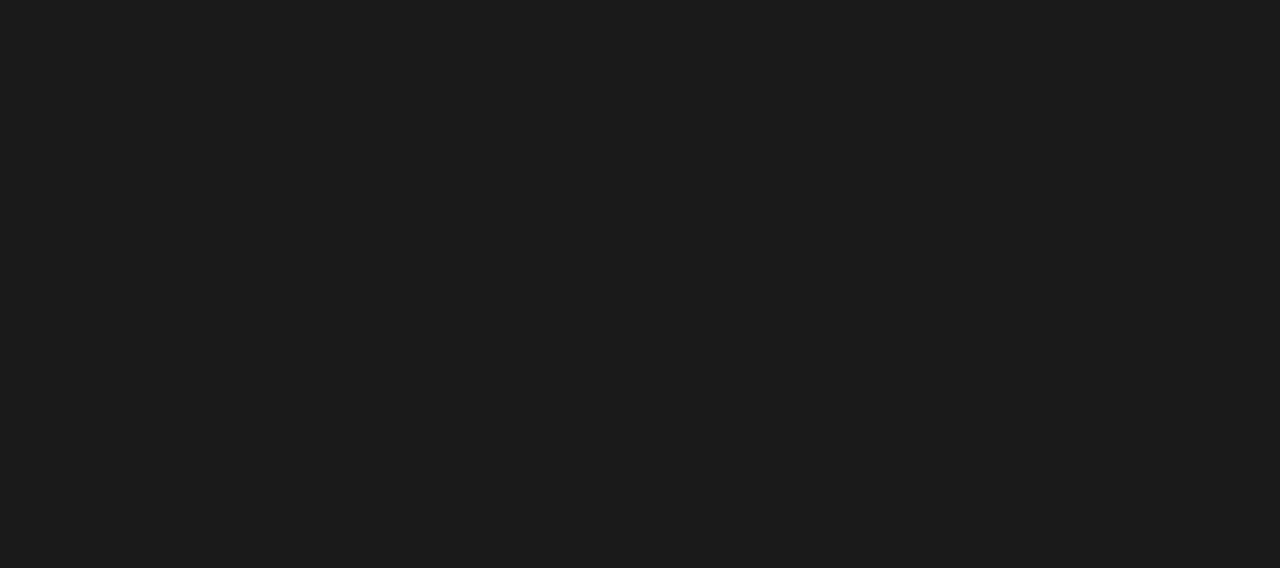
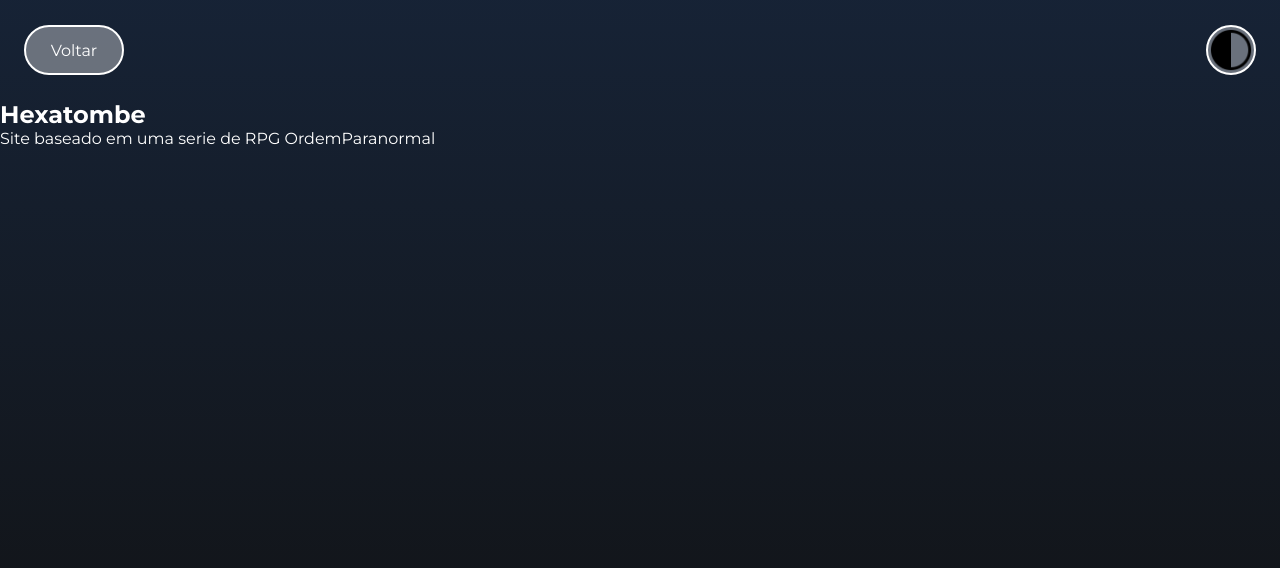
Before and after one commit to Herdes-s/Portfolio, a React (Vite) app: page /project/1 in a window 1280 px wide. Before the commit this address had no page. Shown: the top 568 px of the page. Built offline with nearby package versions, Linux system fonts and the light colour scheme.

Commit message:
Criação da pagina de projeto unico

```diff
--- a/src/App.jsx
+++ b/src/App.jsx
@@ -2,6 +2,7 @@
 import './App.css'
 import AllProjects from './pages/AllProjects'
 import Home from "./pages/Home"
+import InformationProject from './pages/InformationProject'
 
 function App() {
 
@@ -10,6 +11,7 @@
     <Routes>
       <Route path='/' element={<Home />} />
       <Route path="projects" element={<AllProjects />} />
+      <Route path="project/:id" element={<InformationProject />} />
     </Routes>
   )
 }
--- /dev/null
+++ b/src/assets/hooks/ScrollToTop.jsx
@@ -0,0 +1,12 @@
+import { useEffect } from "react";
+import { useLocation } from "react-router-dom";
+
+export default function ScrollToTop() {
+  const { pathname } = useLocation();
+
+  useEffect(() => {
+    window.scrollTo(0, 0);
+  }, [pathname]);
+
+  return null;
+}
--- a/src/data/habilidades.js
+++ b/src/data/habilidades.js
@@ -1,5 +1,5 @@
-const frontend = ["HTML", "CSS", "JavaScript", "React", "Tailwind"];
-const ferramentas = ["Git", "GitHub", "VS Code", "Figma"];
+const frontend = ["HTML", "CSS", "SCSS", "JavaScript", "Typescript", "React", "Tailwind"];
+const ferramentas = ["Git", "GitHub", "VS Code", "Figma", "IA"];
 const habilidadesessenciais = ["UI/UX Design", "Design Responsivo", "Acessibilidade", "Performance Web"];
 
 export { frontend, ferramentas, habilidadesessenciais };
--- a/src/data/projetos.js
+++ b/src/data/projetos.js
@@ -47,7 +47,7 @@
     repositorio: "https://github.com/Herdes-s/Barbearia",
     btn_2: "Ver site",
     site: "https://barbearia-nine-gold.vercel.app/",
-    modo: "developer",
+    modo: [ "developer", "designer" ],
   },
   {
     id: 5,
@@ -58,7 +58,7 @@
     repositorio: "https://github.com/Herdes-s/E-commerce",
     btn_2: "Ver site",
     site: "https://e-commerce-gilt-psi-72.vercel.app/",
-    modo: "developer",
+    modo: [ "developer", "designer" ],
   },
 ];
 
--- a/src/main.jsx
+++ b/src/main.jsx
@@ -2,9 +2,11 @@
 import "./index.css";
 import App from "./App.jsx";
 import { BrowserRouter } from "react-router-dom";
+import ScrollToTop from "./assets/hooks/ScrollToTop.jsx";
 
 createRoot(document.getElementById("root")).render(
   <BrowserRouter>
+    <ScrollToTop />
     <App />
   </BrowserRouter>,
 );
--- a/src/pages/AllProjects/index.jsx
+++ b/src/pages/AllProjects/index.jsx
@@ -8,6 +8,7 @@
 
 function AllProjects() {
   const [lightMode, setLightMode] = useState(false);
+  const navigate = useNavigate();
 
   const toggleLightMode = () => {
     setLightMode(!lightMode);
@@ -19,7 +20,6 @@
     }
   };
 
-  const navigate = useNavigate();
   return (
     <>
       <header className={styles.header}>
@@ -39,7 +39,10 @@
           <h1 className={styles.title}>Todos os Projetos</h1>
           <div className={styles.show_projects}>
             {projetos.map((projeto) => (
-              <div className={styles.banner} onClick={() => projeto.site !== "" ? window.open(projeto.site, "_blank") : window.open(projeto.repositorio, "_blank")}>
+              <div
+                className={styles.banner}
+                onClick={() => navigate(`/project/${projeto.id}`)}
+              >
                 <div className={styles.banner_info}>
                   <img className={styles.image_banner} src={projeto.img} />
                   <h2>{projeto.nome}</h2>
--- /dev/null
+++ b/src/pages/InformationProject/InformationProject.module.css
@@ -0,0 +1,57 @@
+.header {
+  position: fixed;
+  top: 0;
+  left: 50%;
+  transform: translateX(-50%);
+
+  width: 100%;
+  max-width: 1300px;
+  height: 6.25rem;
+
+  display: flex;
+  justify-content: space-between;
+  align-items: center;
+  padding: 1rem 1.5rem;
+  z-index: 998;
+}
+
+.back {
+  position: relative;
+  background: rgba(var(--color-neutre-secondary), 0.36);
+  border: rgb(var(--color-neutre-secondary)) 2px solid;
+  border-radius: 50px;
+  height: 3.125rem;
+  width: 6.25rem;
+
+  display: flex;
+  justify-content: center;
+  align-items: center;
+
+  cursor: pointer;
+  z-index: 1000;
+}
+
+.modeLight {
+  background: rgba(var(--color-neutre-secondary), 0.36);
+  border: rgb(var(--color-neutre-secondary)) 2px solid;
+  border-radius: 100%;
+  height: 3.125rem;
+  width: 3.125rem;
+
+  cursor: pointer;
+}
+
+.modeLight img {
+  width: 100%;
+  border-radius: 100%;
+}
+
+.section {
+  min-height: 100dvh;
+  background: linear-gradient(
+    to bottom,
+    rgba(var(--color-bg-secondary), 0.36),
+    rgba(var(--color-secondary), 0.36)
+  );
+  padding-top: 6.25rem;
+}
--- /dev/null
+++ b/src/pages/InformationProject/index.jsx
@@ -0,0 +1,48 @@
+import { useNavigate, useParams } from "react-router-dom";
+import projetos from "../../data/projetos";
+import styles from "./InformationProject.module.css";
+import { useState } from "react";
+import dark_light from "../../assets/images/dark_light.png";
+
+function InformationProject() {
+  const { id } = useParams();
+  const [lightMode, setLightMode] = useState(false);
+  const navigate = useNavigate();
+
+  const toggleLightMode = () => {
+    setLightMode(!lightMode);
+
+    if (!lightMode) {
+      document.documentElement.classList.add("light-mode");
+    } else {
+      document.documentElement.classList.remove("light-mode");
+    }
+  };
+
+  const project = projetos.find((projeto) => projeto.id === Number(id));
+
+  if (!project) {
+    return <p>Projeto não encontrado</p>;
+  }
+
+  return <>
+  <header className={styles.header}>
+          <p className={styles.back} onClick={() => navigate(-1)}>
+            Voltar
+          </p>
+          <div className={styles.modeLight}>
+            <img
+              src={dark_light}
+              alt="botão de mudar modo dark"
+              onClick={toggleLightMode}
+            />
+          </div>
+        </header>
+    <section className={styles.section}>
+      <h1>{project.nome}</h1>
+      <p>{project.descricao}</p>
+    </section>
+    </>
+}
+
+export default InformationProject;
```
